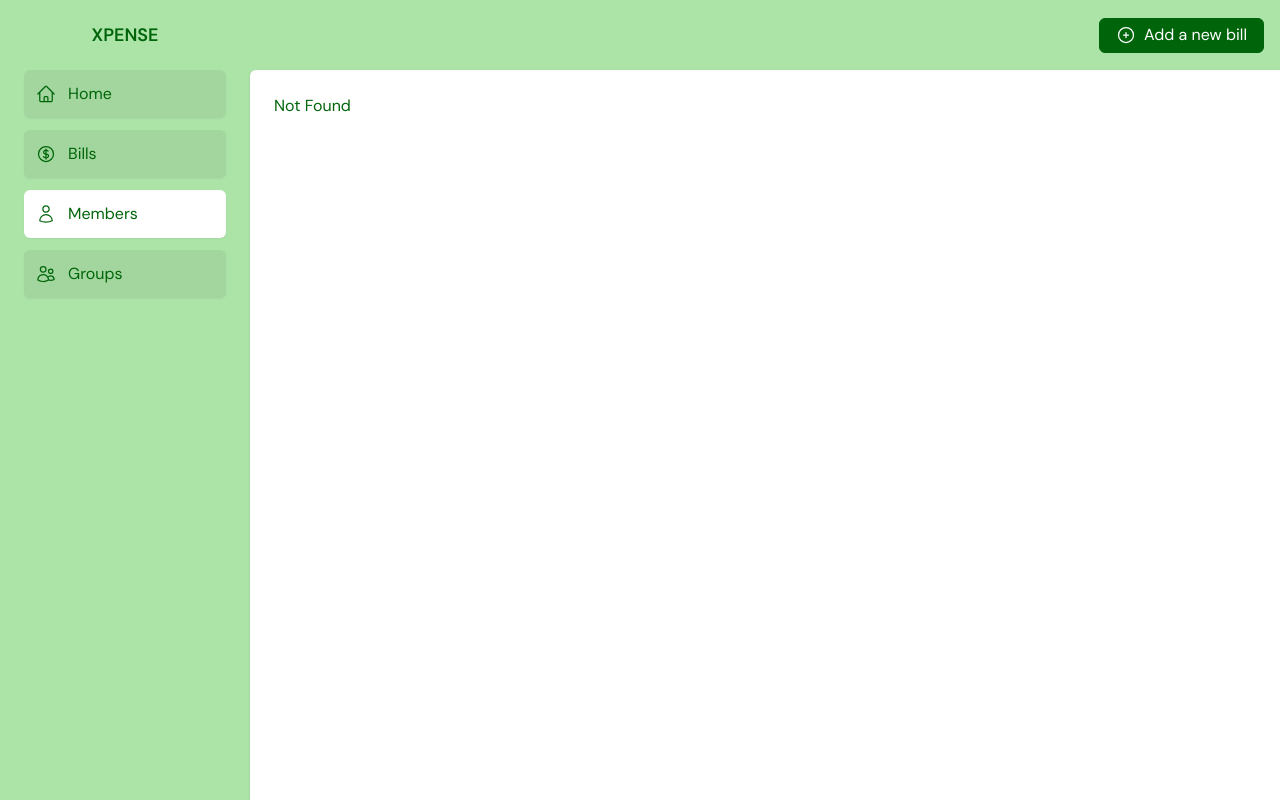
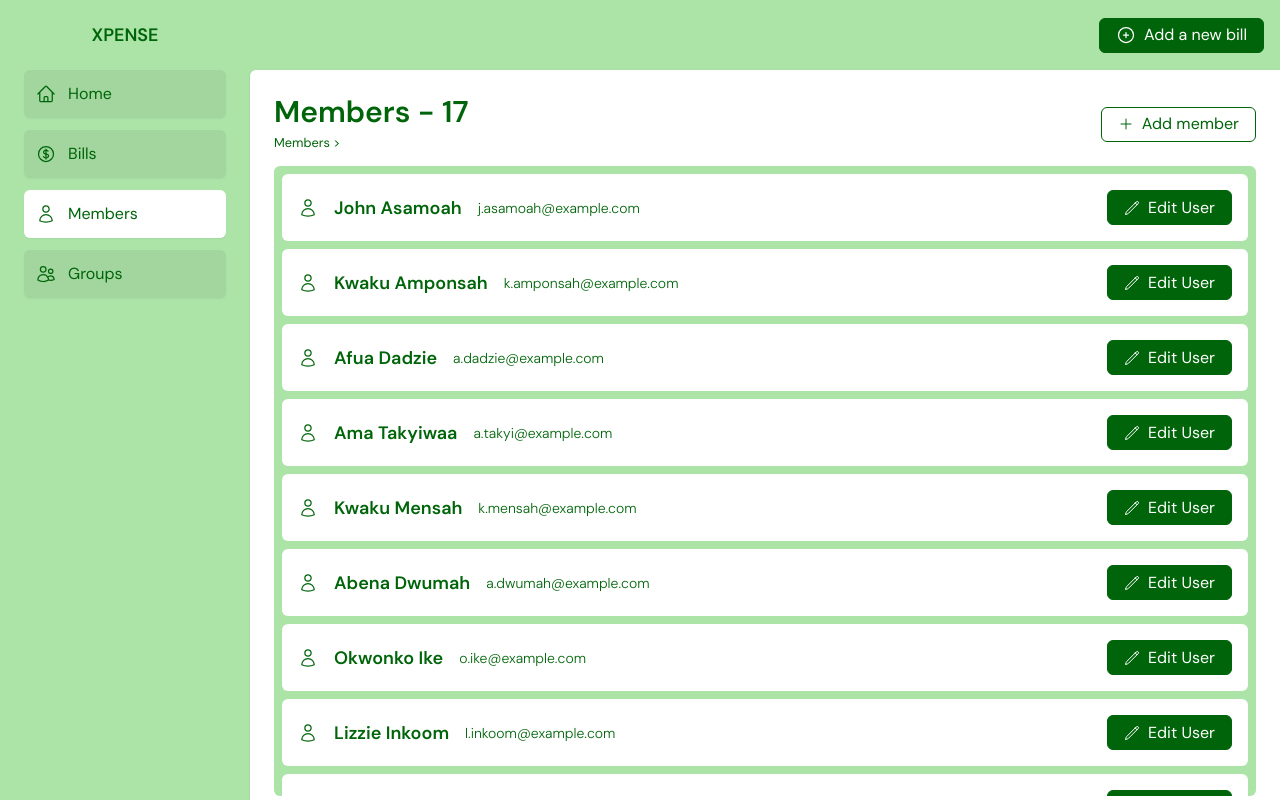
Before and after one commit to kodditor/xpense-app, a React (Vite) app: page /members in a window 1280 px wide. Before the commit this address had no page. Built offline with nearby package versions, Linux system fonts and the light colour scheme.

Commit message:
feat: added groups and members routes

```diff
--- a/src/routeTree.gen.ts
+++ b/src/routeTree.gen.ts
@@ -16,9 +16,21 @@ import { Route as rootRoute } from './routes/__root'
 
 // Create Virtual Routes
 
+const MembersLazyImport = createFileRoute('/members')()
+const GroupsLazyImport = createFileRoute('/groups')()
 const IndexLazyImport = createFileRoute('/')()
 
 // Create/Update Routes
+
+const MembersLazyRoute = MembersLazyImport.update({
+  path: '/members',
+  getParentRoute: () => rootRoute,
+} as any).lazy(() => import('./routes/members.lazy').then((d) => d.Route))
+
+const GroupsLazyRoute = GroupsLazyImport.update({
+  path: '/groups',
+  getParentRoute: () => rootRoute,
+} as any).lazy(() => import('./routes/groups.lazy').then((d) => d.Route))
 
 const IndexLazyRoute = IndexLazyImport.update({
   path: '/',
@@ -33,11 +45,23 @@ declare module '@tanstack/react-router' {
       preLoaderRoute: typeof IndexLazyImport
       parentRoute: typeof rootRoute
     }
+    '/groups': {
+      preLoaderRoute: typeof GroupsLazyImport
+      parentRoute: typeof rootRoute
+    }
+    '/members': {
+      preLoaderRoute: typeof MembersLazyImport
+      parentRoute: typeof rootRoute
+    }
   }
 }
 
 // Create and export the route tree
 
-export const routeTree = rootRoute.addChildren([IndexLazyRoute])
+export const routeTree = rootRoute.addChildren([
+  IndexLazyRoute,
+  GroupsLazyRoute,
+  MembersLazyRoute,
+])
 
 /* prettier-ignore-end */
--- /dev/null
+++ b/src/routes/groups.lazy.tsx
@@ -0,0 +1,93 @@
+
+import { createLazyFileRoute, useRouterState, Link } from '@tanstack/react-router'
+import Button from '../components/common/Button.component';
+import { PencilIcon, PlusIcon, UserGroupIcon } from '@heroicons/react/24/outline';
+
+
+
+export const Route = createLazyFileRoute('/groups')({
+  component: Groups,
+})
+
+
+function Groups(){
+  const pathname = useRouterState().location.pathname;
+  const pathsUnfiltered = ( pathname == '/' ) ? ['Dashboard'] : pathname.split('/')
+  const paths = pathsUnfiltered.filter((path) => path != '')
+
+  return (
+    <>
+      <div>
+        <div className='flex justify-between items-center'>
+          <div>
+          <h1 className='text-3xl font-semibold'>Groups - {groups.length}</h1>
+          <small>
+            {
+              paths.map((path, idx) => {
+                return <Link className='inline' to={ (paths.length == 1) ? '/' : paths.slice(0, idx).join('/')} key={idx}>{path[0].toUpperCase() + path.substring(1)} &gt; </Link>
+              })
+            }
+          </small>
+          </div>
+          <div className=''>
+            <Button variant='outline'>
+              <div className='flex items-center gap-2'>
+                <PlusIcon className='w-4' />
+                 Add Group
+              </div>
+            </Button>
+          </div>
+        </div>
+        <div className='flex mt-3 flex-col sm:max-h-[calc(100vh-170px)] overflow-auto gap-2 bg-bgGreen rounded-md p-2'>
+          {
+            groups.map(({ title, members }, idx) => {
+              return (
+                <div key={idx} className='flex cursor-pointer hover:shadow duration-150 justify-between items-center p-4 bg-white rounded-md'>
+                  <div className='flex items-center gap-4'>
+                    <UserGroupIcon className='w-5' />
+                    <h3 className='text-lg font-semibold'>{title}</h3>
+                    <p className='font-light text-sm'>{members.length} members</p>
+                  </div>
+                  <div>
+                    <Button>
+                      <div className='flex items-center gap-2'>
+                        <PencilIcon className='w-4' />
+                        Edit Group
+                      </div>
+                    </Button>
+                  </div>
+                </div>
+              )
+            })
+          }
+        </div>
+
+      </div>
+    </>
+  )
+}
+
+
+const groups = [
+  {
+    id: 'g001',
+    title: 'Old boys',
+    members: [
+      '0001',
+      '0003',
+      '0006',
+      '0007',
+    ]
+  },
+  {
+    id: 'g002',
+    title: 'New political party',
+    members: [
+      '0001',
+      '0003',
+      '0006',
+      '0007',
+    ]
+  },
+
+]
--- a/src/routes/index.lazy.tsx
+++ b/src/routes/index.lazy.tsx
@@ -22,7 +22,7 @@ export const Route = createLazyFileRoute('/')({
 
 function Index() {
   const pathname = useRouterState().location.pathname;
-  const paths = ( pathname.split('/').length == 1 ) ? pathname.split('/') : ['Dashboard']
+  const paths = ( pathname == '/' ) ? ['Dashboard'] : pathname.split('/');
   const stats: StatProps[] = [
     {
       type: 'currency',
--- /dev/null
+++ b/src/routes/members.lazy.tsx
@@ -0,0 +1,174 @@
+
+import { createLazyFileRoute, useRouterState, Link } from '@tanstack/react-router'
+import Button from '../components/common/Button.component';
+import { PencilIcon, PlusIcon, UserIcon } from '@heroicons/react/24/outline';
+
+
+
+export const Route = createLazyFileRoute('/members')({
+  component: Members,
+})
+
+
+function Members(){
+  const pathname = useRouterState().location.pathname;
+  const pathsUnfiltered = ( pathname == '/' ) ? ['Dashboard'] : pathname.split('/')
+  const paths = pathsUnfiltered.filter((path) => path != '')
+
+  return (
+    <>
+      <div>
+        <div className='flex justify-between items-center'>
+          <div>
+          <h1 className='text-3xl font-semibold'>Members - {members.length}</h1>
+          <small>
+            {
+              paths.map((path, idx) => {
+                return <Link className='inline' to={ (paths.length == 1) ? '/' : paths.slice(0, idx).join('/')} key={idx}>{path[0].toUpperCase() + path.substring(1)} &gt; </Link>
+              })
+            }
+          </small>
+          </div>
+          <div className=''>
+            <Button variant='outline'>
+              <div className='flex items-center gap-2'>
+                <PlusIcon className='w-4' />
+                Add member
+              </div>
+            </Button>
+          </div>
+        </div>
+        <div className='flex mt-3 flex-col sm:h-[calc(100vh-170px)] overflow-auto gap-2 bg-bgGreen rounded-md p-2'>
+          {
+            members.map(({ firstName, lastName, email }, idx) => {
+              return (
+                <div key={idx} className='flex cursor-pointer hover:shadow duration-150 justify-between items-center p-4 bg-white rounded-md'>
+                  <div className='flex items-center gap-4'>
+                    <UserIcon className='w-5' />
+                    <h3 className='text-lg font-semibold'>{`${firstName} ${lastName}`}</h3>
+                    <p className='font-light text-sm'>{email}</p>
+                  </div>
+                  <div>
+                    <Button>
+                      <div className='flex items-center gap-2'>
+                        <PencilIcon className='w-4' />
+                        Edit User
+                      </div>
+                    </Button>
+                  </div>
+                </div>
+              )
+            })
+          }
+        </div>
+
+      </div>
+    </>
+  )
+}
+
+
+const members = [
+  {
+    id: '0001',
+    firstName: 'John',
+    lastName: 'Asamoah',
+    email: 'j.asamoah@example.com',
+  },
+  {
+    id: '0002',
+    firstName: 'Kwaku',
+    lastName: 'Amponsah',
+    email: 'k.amponsah@example.com'
+  },
+  {
+    id: '0003',
+    firstName: 'Afua',
+    lastName: 'Dadzie',
+    email: 'a.dadzie@example.com',
+  },
+  {
+    id: '0004',
+    firstName: 'Ama',
+    lastName: 'Takyiwaa',
+    email: 'a.takyi@example.com',
+  },
+  {
+    id: '0005',
+    firstName: 'Kwaku',
+    lastName: 'Mensah',
+    email: 'k.mensah@example.com',
+  },
+  {
+    id: '0006',
+    firstName: 'Abena',
+    lastName: 'Dwumah',
+    email: 'a.dwumah@example.com',
+  },
+  {
+    id: '0007',
+    firstName: 'Okwonko',
+    lastName: 'Ike',
+    email: 'o.ike@example.com',
+  },
+  {
+    id: '0008',
+    firstName: 'Lizzie',
+    lastName: 'Inkoom',
+    email: 'l.inkoom@example.com',
+  },
+  {
+    id: '0009',
+    firstName: 'Chris',
+    lastName: 'Logo',
+    email: 'c.logo@example.com',
+  },
+  {
+    id: '0010',
+    firstName: 'Chelsea',
+    lastName: 'Tutu',
+    email: 'c.tutu@example.com',
+  },
+  {
+    id: '0011',
+    firstName: 'Prince',
+    lastName: 'Ameyaw',
+    email: 'p.ameyaw@example.com',
+  },
+  {
+    id: '0012',
+    firstName: 'Benard',
+    lastName: 'Affreh',
+    email: 'b.affreh@example.com',
+  },
+  {
+    id: '0013',
+    firstName: 'George',
+    lastName: 'Anful',
+    email: 'g.anful@example.com',
+  },
+  {
+    id: '0014',
+    firstName: 'Karen',
+    lastName: 'Anim',
+    email: 'k.anim@example.com',
+  },
+  {
+    id: '0015',
+    firstName: 'Yaa',
+    lastName: 'Antwi',
+    email: 'y.antwi@example.com',
+  },
+  {
+    id: '0016',
+    firstName: 'Kingsley',
+    lastName: 'Inkoom',
+    email: 'k.inkoom@example.com',
+  },
+  {
+    id: '0017',
+    firstName: 'Abigail',
+    lastName: 'Odoo',
+    email: 'a.odoo@example.com',
+  },
+]
```
